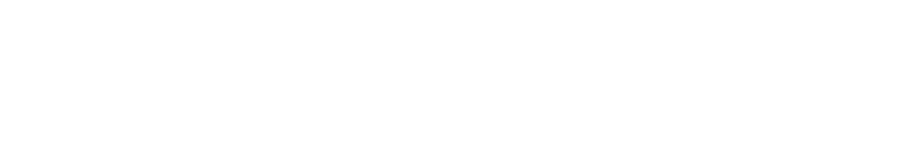
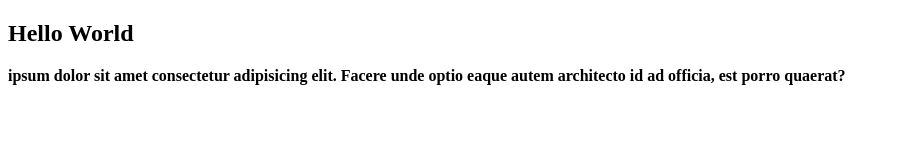
Before and after one commit to danielangkasa/Git, a plain HTML site: page index.html in a window 1280 px wide. Shown: the whole page, without its empty margins (0-899 px from the left). Drawn offline with Linux system fonts and the light colour scheme.

Commit message:
add Headline

```diff
--- a/index.html
+++ b/index.html
@@ -7,6 +7,7 @@
   <title>Document</title>
 </head>
 <body>
-
+  <h2>Hello World</h2>
+  <p><strong>ipsum dolor sit amet consectetur adipisicing elit. Facere unde optio eaque autem architecto id ad officia, est porro quaerat?</strong></p>
 </body>
 </html>
```
